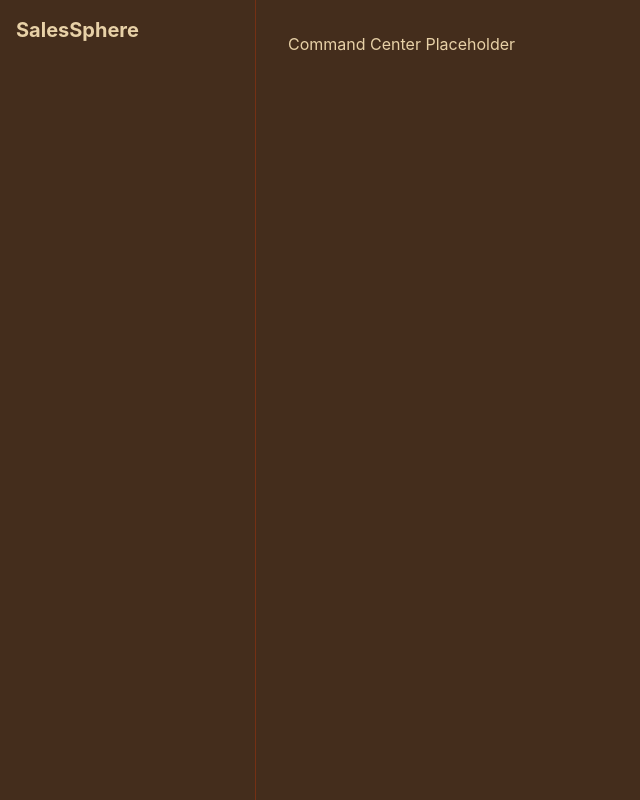
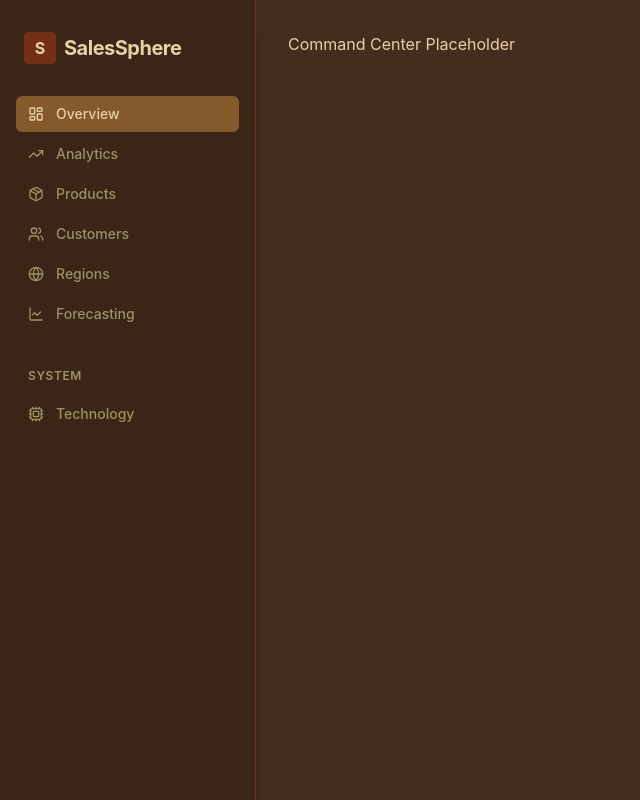
Before and after one commit to zaid1234-11/Thiranex-1---salessphere, a React (Vite) app: page / in a window 1280 px wide. Shown: the whole page, without its empty margins (0-640 px from the left). Built offline with nearby package versions, Linux system fonts and the light colour scheme.

Commit message:
feat: layout and navigation

```diff
--- a/package.json
+++ b/package.json
@@ -10,7 +10,9 @@
     "preview": "vite preview"
   },
   "dependencies": {
+    "@radix-ui/react-slot": "^1.3.0",
     "@tailwindcss/vite": "^4.3.2",
+    "class-variance-authority": "^0.7.1",
     "clsx": "^2.1.1",
     "date-fns": "^4.4.0",
     "framer-motion": "^12.42.2",
--- a/src/components/layout/MainLayout.tsx
+++ b/src/components/layout/MainLayout.tsx
@@ -1,16 +1,91 @@
-import { Outlet } from 'react-router-dom';
+import { Outlet, NavLink } from 'react-router-dom';
+import {
+  LayoutDashboard,
+  TrendingUp,
+  Package,
+  Users,
+  Globe,
+  LineChart,
+  Cpu
+} from 'lucide-react';
+import { cn } from '@/lib/utils';
+import { useDashboardStore } from '@/store/useDashboardStore';
+import { useEffect } from 'react';
+
+const navigation = [
+  { name: 'Overview', href: '/', icon: LayoutDashboard },
+  { name: 'Analytics', href: '/analytics', icon: TrendingUp },
+  { name: 'Products', href: '/products', icon: Package },
+  { name: 'Customers', href: '/customers', icon: Users },
+  { name: 'Regions', href: '/regions', icon: Globe },
+  { name: 'Forecasting', href: '/forecasting', icon: LineChart },
+];
 
 export function MainLayout() {
+  const fetchData = useDashboardStore(state => state.fetchData);
+
+  useEffect(() => {
+    fetchData();
+  }, [fetchData]);
+
   return (
-    <div className="flex min-h-screen bg-background">
-      <div className="w-64 border-r border-border flex flex-col p-4">
-        <h1 className="text-xl font-bold mb-8">SalesSphere</h1>
-        <nav className="flex-1 space-y-2">
-          {/* Navigation Links */}
+    <div className="flex min-h-screen bg-background text-foreground">
+      {/* Sidebar */}
+      <div className="w-64 border-r border-border bg-card flex flex-col p-4 shadow-xl z-10">
+        <div className="flex items-center gap-2 mb-8 px-2 mt-4">
+          <div className="w-8 h-8 rounded bg-primary flex items-center justify-center text-primary-foreground font-bold">
+            S
+          </div>
+          <h1 className="text-xl font-bold tracking-tight">SalesSphere</h1>
+        </div>
+
+        <nav className="flex-1 space-y-1">
+          {navigation.map((item) => (
+            <NavLink
+              key={item.name}
+              to={item.href}
+              className={({ isActive }) =>
+                cn(
+                  "flex items-center gap-3 px-3 py-2 rounded-md transition-colors text-sm font-medium",
+                  isActive
+                    ? "bg-secondary text-secondary-foreground"
+                    : "text-muted-foreground hover:bg-muted/50 hover:text-foreground"
+                )
+              }
+            >
+              <item.icon className="w-4 h-4" />
+              {item.name}
+            </NavLink>
+          ))}
+
+          <div className="pt-8 pb-2">
+            <div className="px-3 text-xs font-semibold text-muted-foreground uppercase tracking-wider">
+              System
+            </div>
+          </div>
+
+          <NavLink
+            to="/technology"
+            className={({ isActive }) =>
+              cn(
+                "flex items-center gap-3 px-3 py-2 rounded-md transition-colors text-sm font-medium",
+                isActive
+                  ? "bg-secondary text-secondary-foreground"
+                  : "text-muted-foreground hover:bg-muted/50 hover:text-foreground"
+              )
+            }
+          >
+            <Cpu className="w-4 h-4" />
+            Technology
+          </NavLink>
         </nav>
       </div>
-      <main className="flex-1 p-8">
-        <Outlet />
+
+      {/* Main Content */}
+      <main className="flex-1 flex flex-col min-h-screen max-w-full overflow-hidden">
+        <div className="flex-1 p-8 overflow-y-auto">
+          <Outlet />
+        </div>
       </main>
     </div>
   );
--- /dev/null
+++ b/src/components/ui/button.tsx
@@ -0,0 +1,57 @@
+import * as React from "react"
+import { Slot } from "@radix-ui/react-slot"
+import { cva, type VariantProps } from "class-variance-authority"
+
+import { cn } from "@/lib/utils"
+
+const buttonVariants = cva(
+  "inline-flex items-center justify-center whitespace-nowrap rounded-md text-sm font-medium transition-colors focus-visible:outline-none focus-visible:ring-1 focus-visible:ring-ring disabled:pointer-events-none disabled:opacity-50",
+  {
+    variants: {
+      variant: {
+        default:
+          "bg-primary text-primary-foreground shadow hover:bg-primary/90",
+        destructive:
+          "bg-destructive text-destructive-foreground shadow-sm hover:bg-destructive/90",
+        outline:
+          "border border-input bg-background shadow-sm hover:bg-accent hover:text-accent-foreground",
+        secondary:
+          "bg-secondary text-secondary-foreground shadow-sm hover:bg-secondary/80",
+        ghost: "hover:bg-accent hover:text-accent-foreground",
+        link: "text-primary underline-offset-4 hover:underline",
+      },
+      size: {
+        default: "h-9 px-4 py-2",
+        sm: "h-8 rounded-md px-3 text-xs",
+        lg: "h-10 rounded-md px-8",
+        icon: "h-9 w-9",
+      },
+    },
+    defaultVariants: {
+      variant: "default",
+      size: "default",
+    },
+  }
+)
+
+export interface ButtonProps
+  extends React.ButtonHTMLAttributes<HTMLButtonElement>,
+    VariantProps<typeof buttonVariants> {
+  asChild?: boolean
+}
+
+const Button = React.forwardRef<HTMLButtonElement, ButtonProps>(
+  ({ className, variant, size, asChild = false, ...props }, ref) => {
+    const Comp = asChild ? Slot : "button"
+    return (
+      <Comp
+        className={cn(buttonVariants({ variant, size, className }))}
+        ref={ref}
+        {...props}
+      />
+    )
+  }
+)
+Button.displayName = "Button"
+
+export { Button, buttonVariants }
--- /dev/null
+++ b/src/components/ui/card.tsx
@@ -0,0 +1,79 @@
+import * as React from "react"
+
+import { cn } from "@/lib/utils"
+
+const Card = React.forwardRef<
+  HTMLDivElement,
+  React.HTMLAttributes<HTMLDivElement>
+>(({ className, ...props }, ref) => (
+  <div
+    ref={ref}
+    className={cn(
+      "rounded-lg border bg-card text-card-foreground shadow-sm",
+      className
+    )}
+    {...props}
+  />
+))
+Card.displayName = "Card"
+
+const CardHeader = React.forwardRef<
+  HTMLDivElement,
+  React.HTMLAttributes<HTMLDivElement>
+>(({ className, ...props }, ref) => (
+  <div
+    ref={ref}
+    className={cn("flex flex-col space-y-1.5 p-6", className)}
+    {...props}
+  />
+))
+CardHeader.displayName = "CardHeader"
+
+const CardTitle = React.forwardRef<
+  HTMLParagraphElement,
+  React.HTMLAttributes<HTMLHeadingElement>
+>(({ className, ...props }, ref) => (
+  <h3
+    ref={ref}
+    className={cn(
+      "text-lg font-semibold leading-none tracking-tight",
+      className
+    )}
+    {...props}
+  />
+))
+CardTitle.displayName = "CardTitle"
+
+const CardDescription = React.forwardRef<
+  HTMLParagraphElement,
+  React.HTMLAttributes<HTMLParagraphElement>
+>(({ className, ...props }, ref) => (
+  <p
+    ref={ref}
+    className={cn("text-sm text-muted-foreground", className)}
+    {...props}
+  />
+))
+CardDescription.displayName = "CardDescription"
+
+const CardContent = React.forwardRef<
+  HTMLDivElement,
+  React.HTMLAttributes<HTMLDivElement>
+>(({ className, ...props }, ref) => (
+  <div ref={ref} className={cn("p-6 pt-0", className)} {...props} />
+))
+CardContent.displayName = "CardContent"
+
+const CardFooter = React.forwardRef<
+  HTMLDivElement,
+  React.HTMLAttributes<HTMLDivElement>
+>(({ className, ...props }, ref) => (
+  <div
+    ref={ref}
+    className={cn("flex items-center p-6 pt-0", className)}
+    {...props}
+  />
+))
+CardFooter.displayName = "CardFooter"
+
+export { Card, CardHeader, CardFooter, CardTitle, CardDescription, CardContent }
--- /dev/null
+++ b/src/components/ui/skeleton.tsx
@@ -0,0 +1,15 @@
+import { cn } from "@/lib/utils"
+
+function Skeleton({
+  className,
+  ...props
+}: React.HTMLAttributes<HTMLDivElement>) {
+  return (
+    <div
+      className={cn("animate-pulse rounded-md bg-muted", className)}
+      {...props}
+    />
+  )
+}
+
+export { Skeleton }
```
Also changed, not shown: 1 other file (tests, documents, lock files or other folders).
